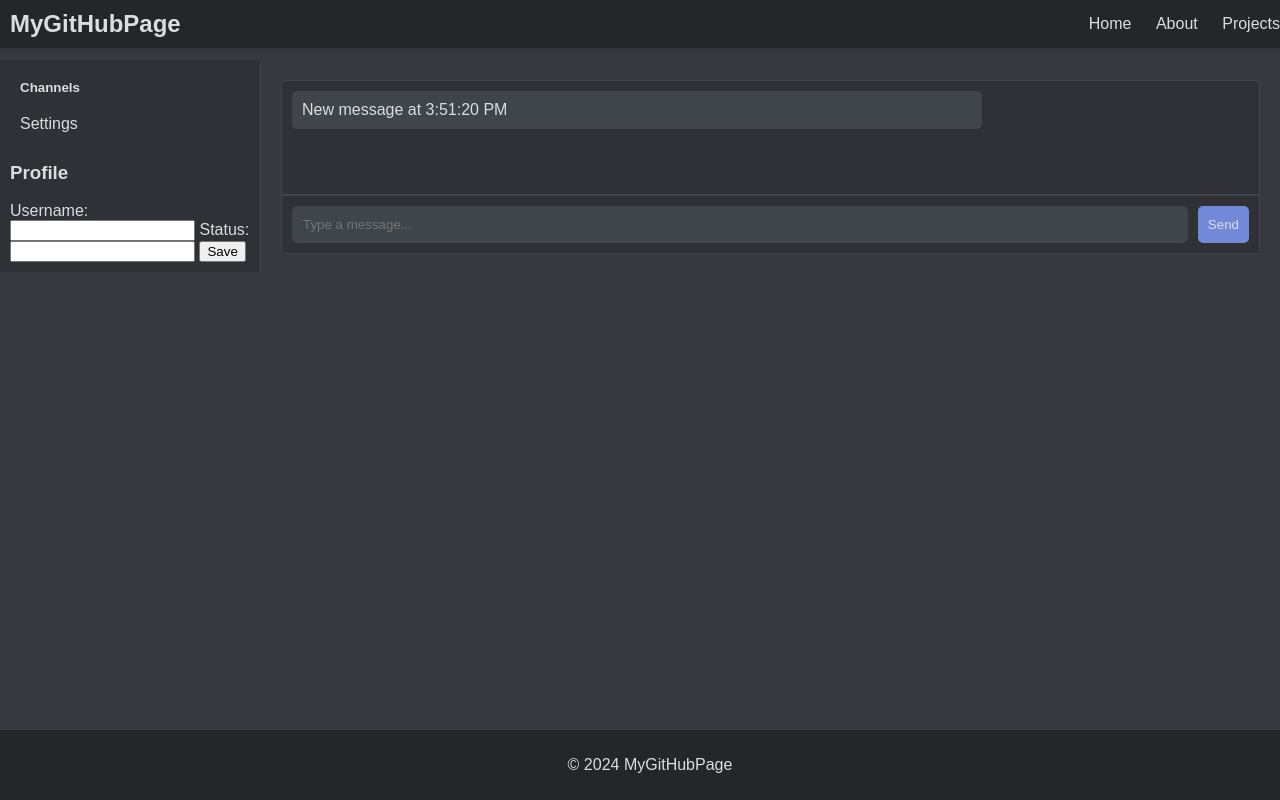
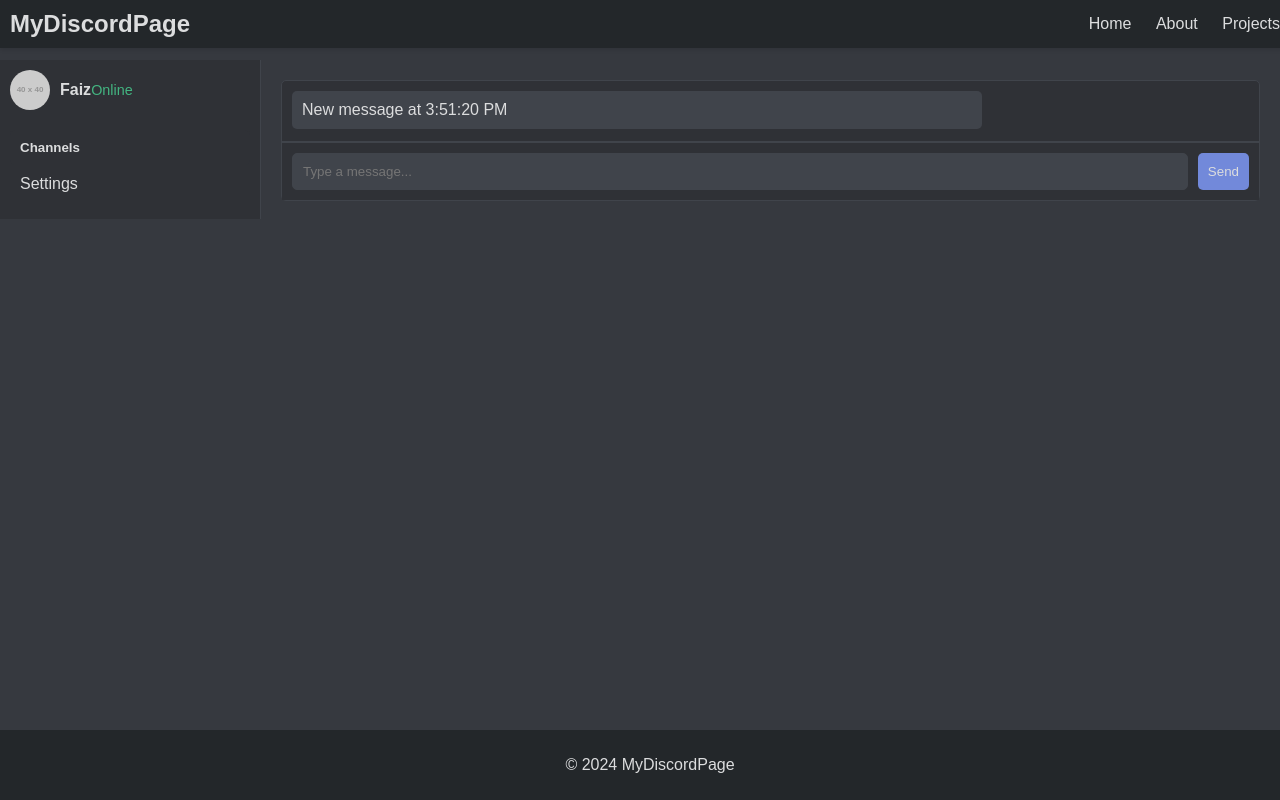
Before and after one commit to NotFaiz/Decord, a plain HTML site: page index.html in a window 1280 px wide. Drawn offline with Linux system fonts and the light colour scheme; placeholder pictures from the web are drawn by us.

Commit message:
Update index.html

```diff
--- a/index.html
+++ b/index.html
@@ -3,12 +3,12 @@
 <head>
     <meta charset="UTF-8">
     <meta name="viewport" content="width=device-width, initial-scale=1.0">
-    <title>GitHub Page with Discord-like UI</title>
+    <title>My Discord-like Page</title>
     <link rel="stylesheet" href="styles.css">
 </head>
 <body>
     <header>
-        <div class="logo">MyGitHubPage</div>
+        <div class="logo">MyDiscordPage</div>
         <nav>
             <a href="#home">Home</a>
             <a href="#about">About</a>
@@ -17,6 +17,11 @@
     </header>
     <div class="container">
         <aside class="sidebar">
+            <div class="user-info">
+                <img src="https://via.placeholder.com/40" alt="User Avatar" class="user-avatar">
+                <div class="user-name">Faiz</div>
+                <div class="user-status">Online</div>
+            </div>
             <div class="dropdown">
                 <button class="dropdown-toggle">Channels</button>
                 <div class="dropdown-menu">
@@ -26,14 +31,6 @@
                 </div>
             </div>
             <a href="#settings">Settings</a>
-            <div class="settings-section">
-                <h3>Profile</h3>
-                <label for="username">Username:</label>
-                <input type="text" id="username">
-                <label for="status">Status:</label>
-                <input type="text" id="status">
-                <button class="save-settings">Save</button>
-            </div>
         </aside>
         <main class="content">
             <div class="chat-container">
@@ -46,7 +43,7 @@
         </main>
     </div>
     <footer>
-        <p>© 2024 MyGitHubPage</p>
+        <p>© 2024 MyDiscordPage</p>
     </footer>
     <script src="script.js"></script>
 </body>
```
